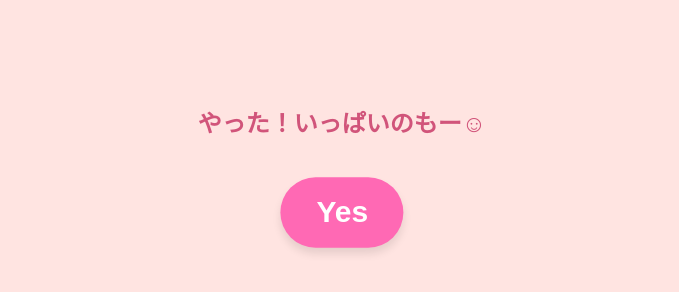
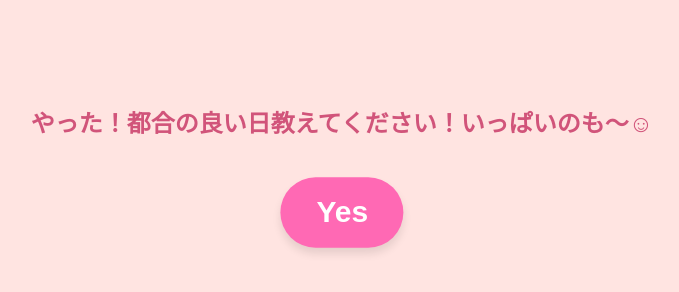
Before and after one commit to miluku3232/valentine, a plain HTML site: page index.html in a window 1280 px wide. Both pictures are taken after a click on the button "Yes". Shown: the whole page, without its empty margins (298-977 px from the left). Drawn offline with Linux system fonts and the light colour scheme.

Commit message:
Update index.html

```diff
--- a/index.html
+++ b/index.html
@@ -109,7 +109,7 @@
         // Yesの演出
         function celebrate() {
             const message = document.getElementById('message');
-            message.innerHTML = "やった！いっぱいのもー☺";
+            message.innerHTML = "やった！都合の良い日教えてください！いっぱいのも〜☺";
 
             // Noボタンを消す
             document.getElementById('noBtn').style.display = 'none';
```
